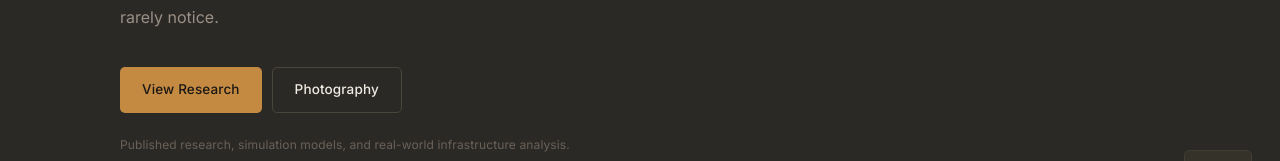
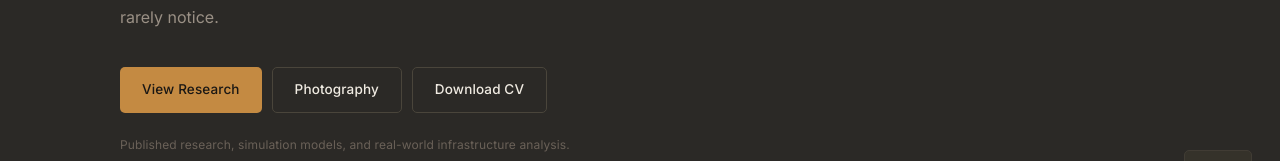
Before and after one commit to Madhounz/ahmed-almadhoun-site, an Eleventy site: page index.njk in a window 1280 px wide. Shown: the part 588-749 px from the top of the page. Built offline with nearby package versions, Linux system fonts and the light colour scheme; Eleventy itself is replaced by a stand-in of ours; files that its build step writes are made by us from their sources.

Commit message:
Update index.njk

```diff
--- a/index.njk
+++ b/index.njk
@@ -197,6 +197,8 @@ footer{padding:36px 40px;border-top:1px solid var(--border);background:var(--sur
   <div class="hero-btns">
     <a href="#research" class="btn btn-primary">View Research</a>
     <a href="#photography" class="btn btn-outline">Photography</a>
+    <a href="/ahmed-almadhoun-cv.pdf" target="_blank" class="btn btn-outline">Download CV</a>
+
   </div>
   <p class="hero-cred">Published research, simulation models, and real-world infrastructure analysis.</p>
 </div>
```
